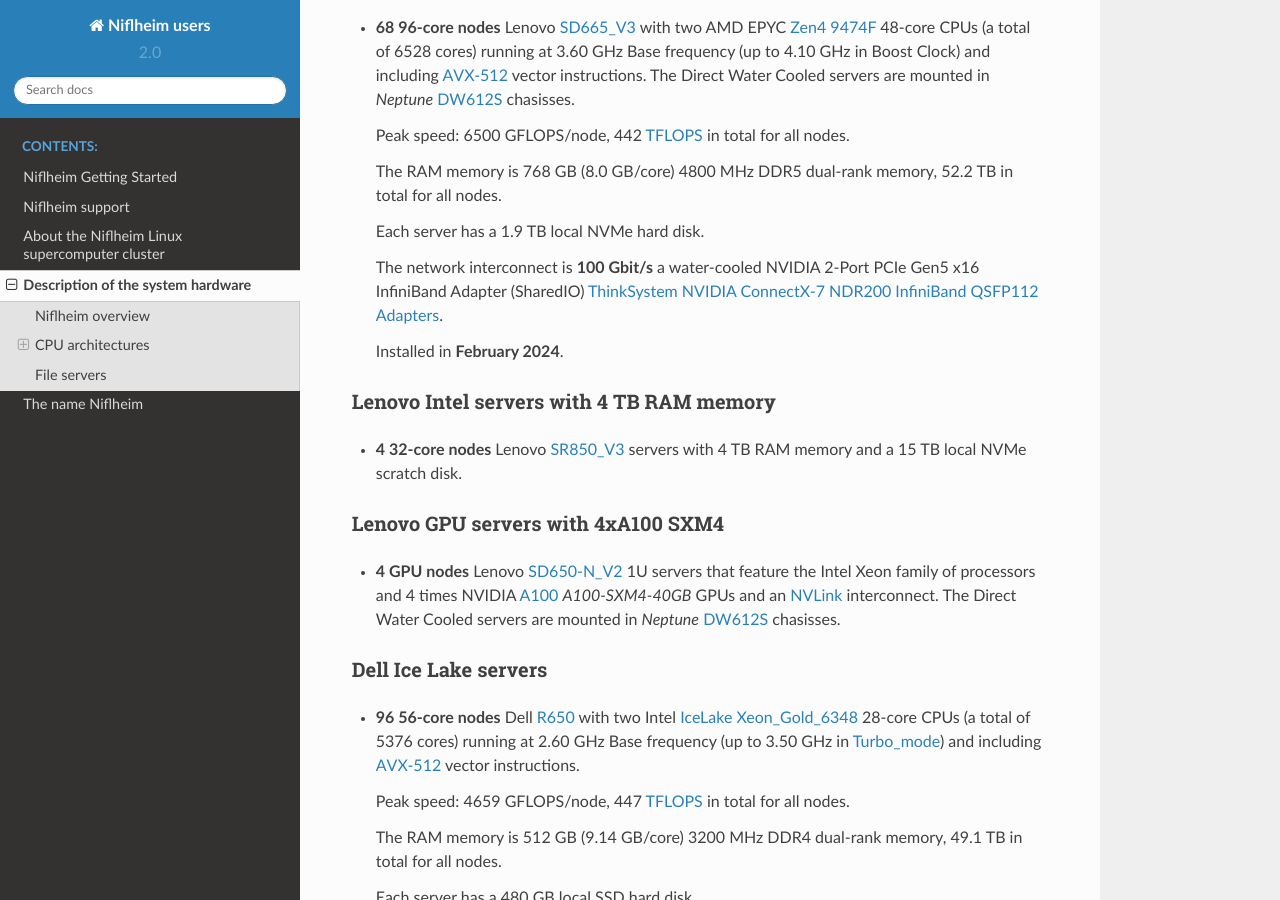
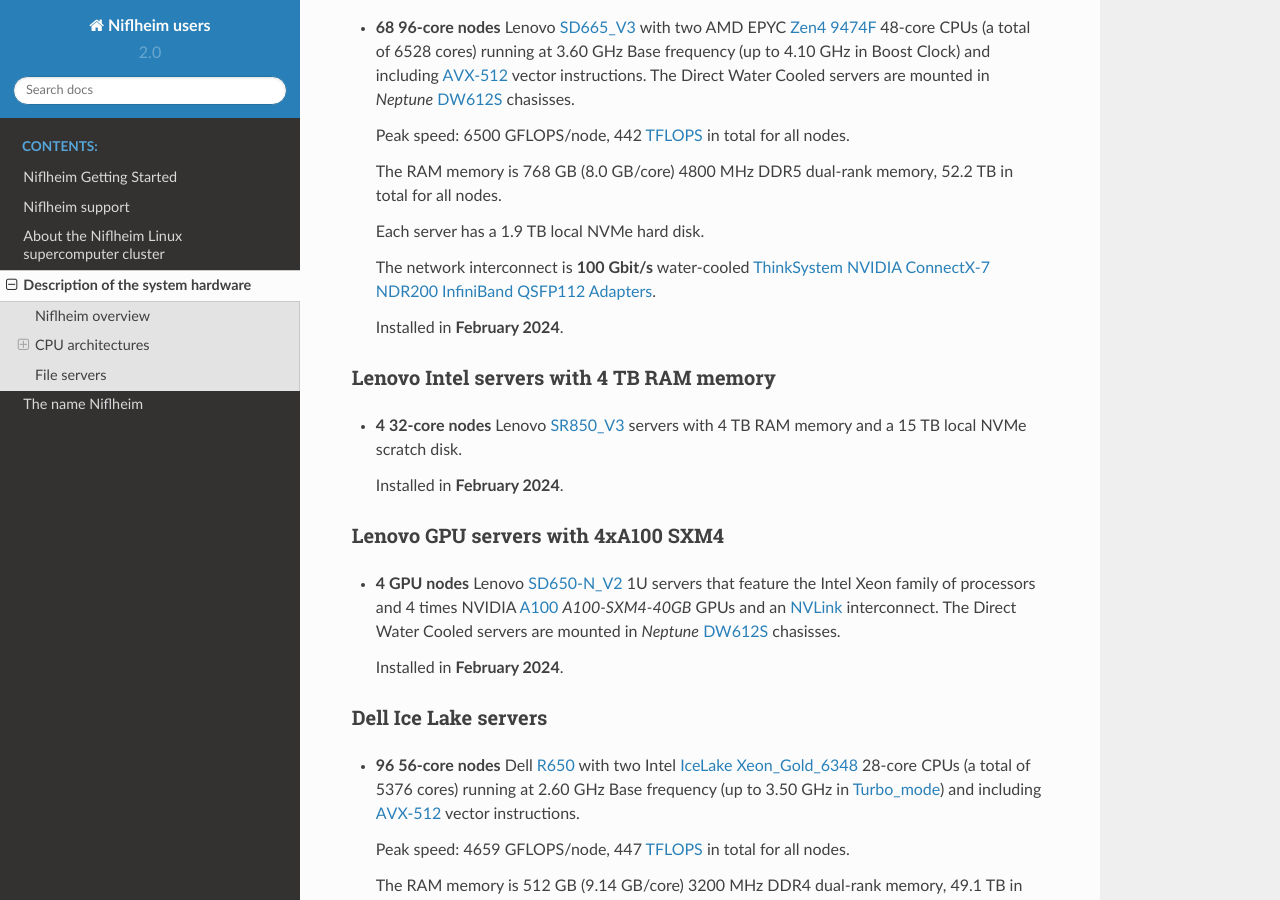
Before and after one commit to OleHolmNielsen/Niflheim_users, a Sphinx documentation site: the page built from docs/Hardware.rst, in a window 1280 px wide and 900 px high, scrolled down 894 px. Built offline with Sphinx 7.4.7 and the Read the Docs theme 2.0.0, drawn with Linux system fonts in a browser that asks for light colours.

Commit message:
Minor edits

```diff
--- a/docs/Hardware.rst
+++ b/docs/Hardware.rst
@@ -35,7 +35,7 @@
 
   Each server has a 1.9 TB local NVMe hard disk.
 
-  The network interconnect is **100 Gbit/s** a water-cooled NVIDIA 2-Port PCIe Gen5 x16 InfiniBand Adapter (SharedIO)
+  The network interconnect is **100 Gbit/s** water-cooled
   `ThinkSystem NVIDIA ConnectX-7 NDR200 InfiniBand QSFP112 Adapters <https://lenovopress.lenovo.com/lp1693-thinksystem-nvidia-connectx-7-ndr200-infiniband-qsfp112-adapters>`_.
 
   Installed in **February 2024**.
@@ -50,6 +50,8 @@
 
 * **4 32-core nodes** Lenovo SR850_V3_ servers with 4 TB RAM memory and a 15 TB local NVMe scratch disk.
 
+  Installed in **February 2024**.
+
 .. _SR850_V3: https://lenovopress.lenovo.com/lp1605-thinksystem-sr850-v3-server
 
 Lenovo GPU servers with 4xA100 SXM4
@@ -57,6 +59,8 @@
 
 * **4 GPU nodes** Lenovo SD650-N_V2_ 1U servers that feature the Intel Xeon family of processors and 4 times NVIDIA A100_ *A100-SXM4-40GB* GPUs and an NVLink_ interconnect.
   The Direct Water Cooled servers are mounted in *Neptune* DW612S_ chasisses.
+
+  Installed in **February 2024**.
 
 .. _SD650-N_V2: https://lenovopress.lenovo.com/lp1613-thinksystem-sd650-n-v2-server
 .. _A100: https://www.nvidia.com/en-us/data-center/a100/
```
